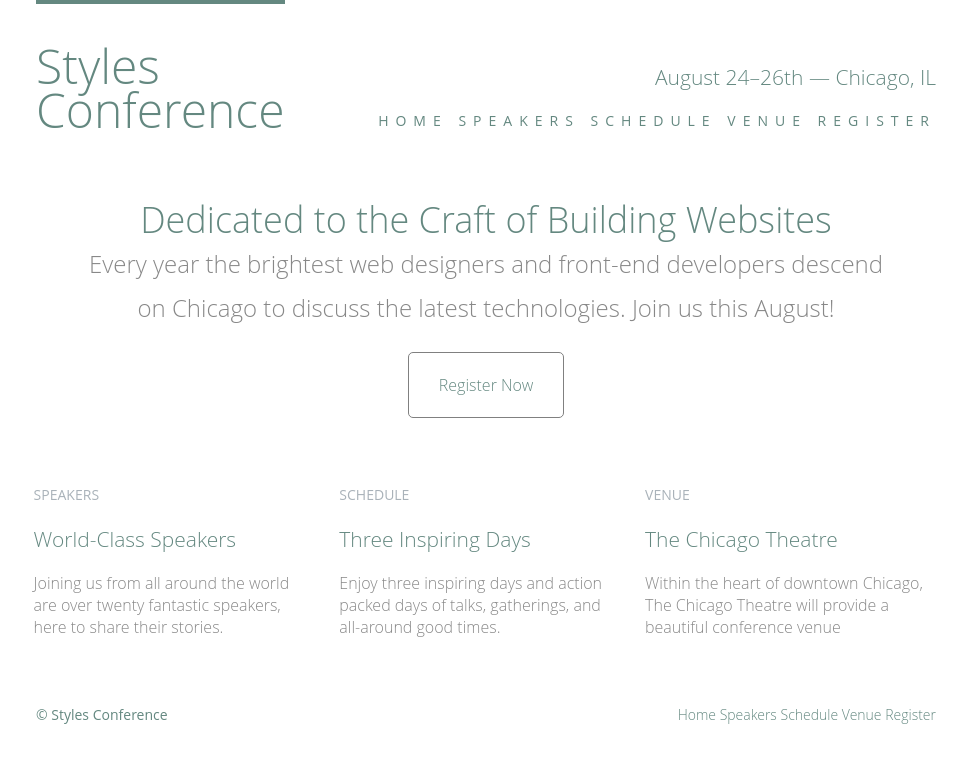
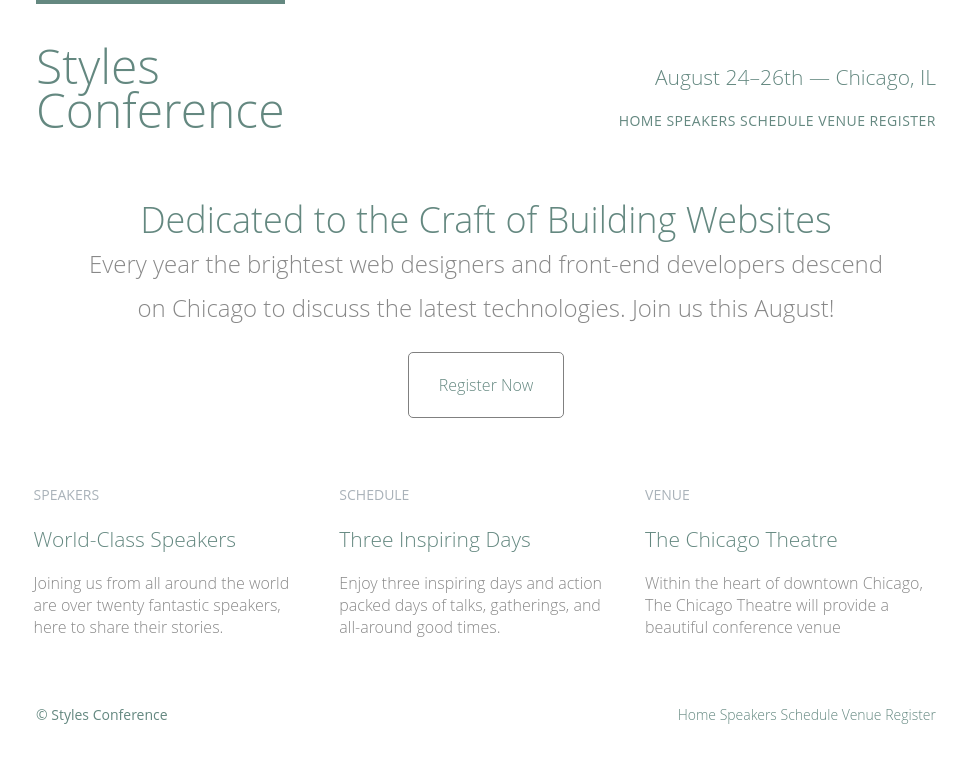
Before and after one commit to zivernay/Styles-Conference, a plain HTML site: page index.html in a window 1280 px wide. Shown: the whole page, without its empty margins (154-1121 px from the left). Drawn offline with Linux system fonts and the light colour scheme.

Commit message:
Adjust letter spacing of the primary navigation to 0.5px

```diff
--- a/Assets/Stylesheets/main.css
+++ b/Assets/Stylesheets/main.css
@@ -216,7 +216,7 @@ p a {
 .primary-nav {
 	font-size: 14px;
 	font-weight: 400;
-	letter-spacing: 0.5em;
+	letter-spacing: 0.5px;
 	text-transform: uppercase;
 }
 
```
